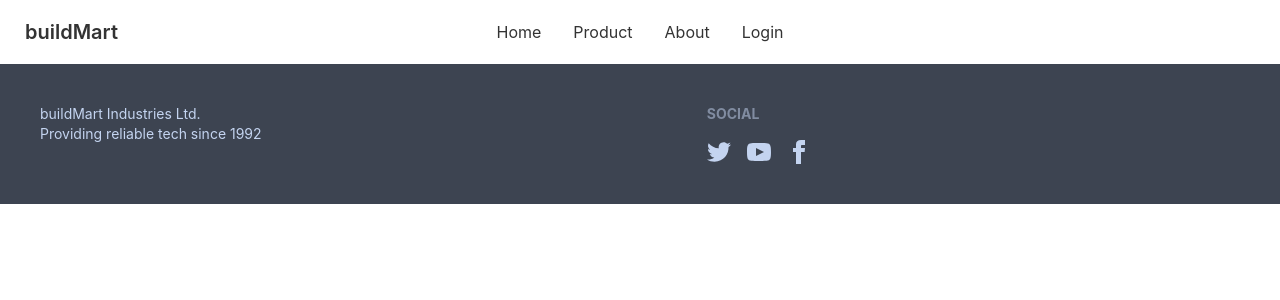
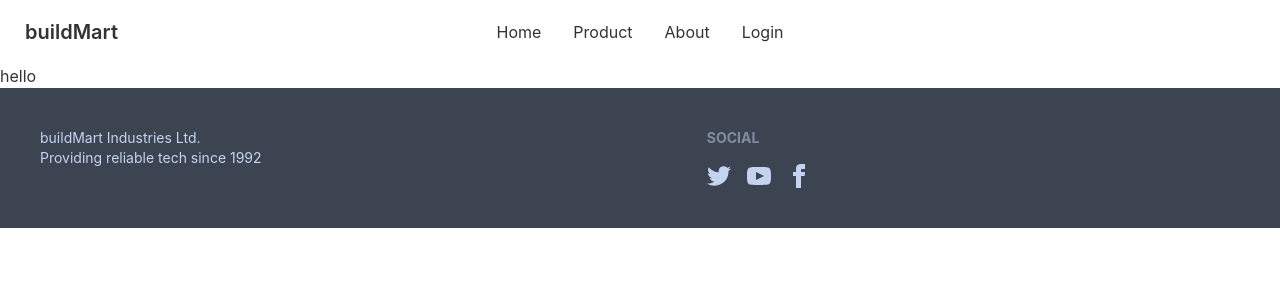
Before and after one commit to sufuan/-buildmart-mern-complete-website-server, a React (Create React App) app: page /purchasepage/1 in a window 1280 px wide. Shown: the top 300 px of the page. Built offline with nearby package versions, Linux system fonts and the light colour scheme; no server answers.

Commit message:
navigating purchase

```diff
--- a/src/App.js
+++ b/src/App.js
@@ -5,6 +5,7 @@ import Register from './auth/Register';
 import About from './Components/About/About';
 import Home from './Components/Home/Home';
 import Products from './Components/Products/Products';
+import Purchasepage from './Components/PurchasePage/Purchasepage';
 import Footer from './Shared/Footer';
 import Navbar from './Shared/Navbar';
 
@@ -15,6 +16,7 @@ const App = () => {
          <Routes>
            <Route path='/' element={<Home></Home>}></Route>
            <Route path='/product' element={<Products></Products>}></Route>
+           <Route path='/purchasepage/:id' element={<Purchasepage></Purchasepage>}></Route>
            <Route path='/about' element={<About></About>}></Route>
            <Route path='/login' element={<Login></Login>}></Route>
            <Route path='/register' element={<Register></Register>}></Route>
--- a/src/Components/Home/HomeProducts.js
+++ b/src/Components/Home/HomeProducts.js
@@ -1,7 +1,20 @@
 import React from 'react';
+import { useNavigate } from 'react-router-dom';
 
 const HomeProducts = ({product}) => {
     const {_id,name,price,img ,minQuantity,availableQuantity,description}=product
+
+
+    const navigate = useNavigate()
+
+    const navigateTODetails = id => {
+        navigate(`/purchasepage/${_id}`)
+    }
+
+
+
+
+
     return (
         <div>
             <div className="relative">
@@ -30,10 +43,10 @@ const HomeProducts = ({product}) => {
                     <p className='text-sm '>Available : {availableQuantity}</p>
                 </div>
             </div>
-            {/* <div className="mt-6">
+            <div className="mt-6">
                 <button onClick={() => navigateTODetails(_id)} className='rounded bg-blue-500 hover:bg-blue-700 py-2 px-4 text-white'>Update Product</button>
 
-            </div> */}
+            </div>
         </div>
     );
 };
--- /dev/null
+++ b/src/Components/PurchasePage/Purchasepage.js
@@ -0,0 +1,13 @@
+import React from 'react';
+import { useParams } from 'react-router-dom';
+
+const Purchasepage = () => {
+    const { id } = useParams()
+    return (
+        <div>
+               hello
+        </div>
+    );
+};
+
+export default Purchasepage;
```
